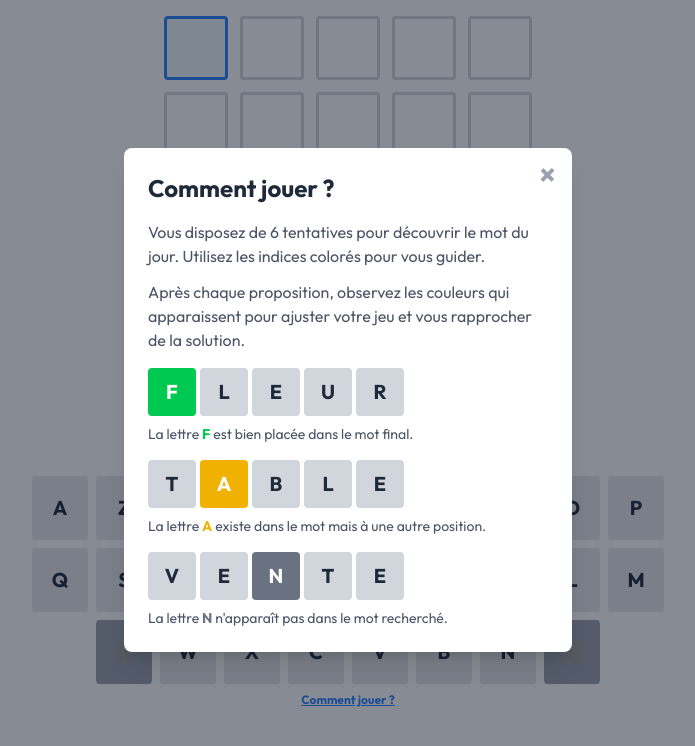
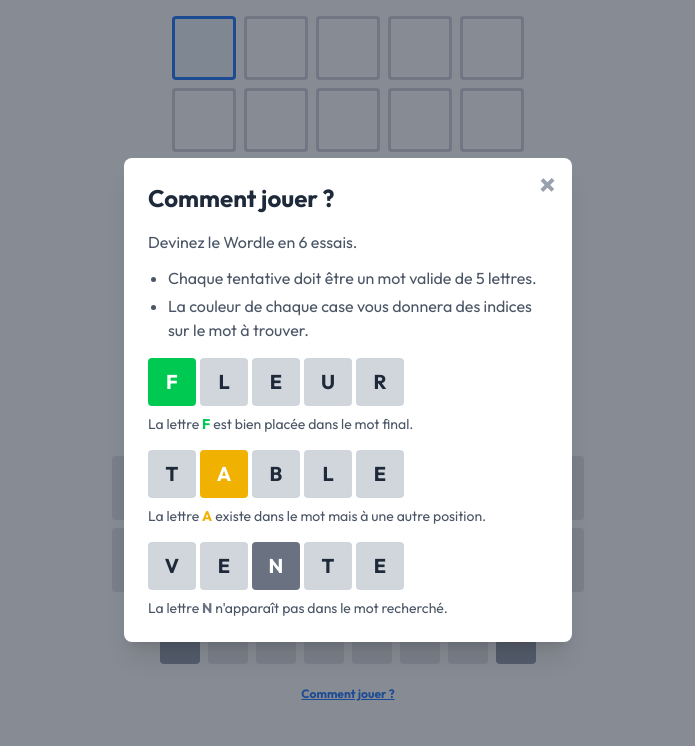
Before and after one commit to PexNet-Games/pexnet-wordle, an Angular app: page /wordle in a window 1280 px wide. Both pictures are taken after a click on the button "Comment jouer ?". Shown: the top 746 px of the page, without its empty margins (292-987 px from the left). Built offline with nearby package versions, Linux system fonts and the light colour scheme; grey boxes are pictures that could not be loaded; a web font is replaced by a local one.

Commit message:
feat: update instructions and improve layout for clarity

```diff
--- a/src/app/instructions-modal/instructions-modal.component.html
+++ b/src/app/instructions-modal/instructions-modal.component.html
@@ -21,14 +21,14 @@
 
       <!-- Description -->
       <div class="mb-4 space-y-3 font-normal text-gray-600">
-        <p>
-          Vous disposez de 6 tentatives pour découvrir le mot du jour. Utilisez
-          les indices colorés pour vous guider.
-        </p>
-        <p>
-          Après chaque proposition, observez les couleurs qui apparaissent pour
-          ajuster votre jeu et vous rapprocher de la solution.
-        </p>
+        <p>Devinez le Wordle en 6 essais.</p>
+        <ul class="list-disc space-y-1 pl-5">
+          <li>Chaque tentative doit être un mot valide de 5 lettres.</li>
+          <li>
+            La couleur de chaque case vous donnera des indices sur le mot à
+            trouver.
+          </li>
+        </ul>
       </div>
 
       <!-- Examples -->
--- a/src/app/wordle/wordle.component.html
+++ b/src/app/wordle/wordle.component.html
@@ -17,10 +17,10 @@
   </app-pop-up>
 
   <!-- Game Board -->
-  <div class="mb-4 flex flex-col gap-1 select-none sm:gap-2 md:gap-3">
+  <div class="mb-4 flex flex-col gap-1 select-none sm:gap-2 md:gap-2">
     @for (guess of guesses(); track $index; let rowIndex = $index) {
       <div
-        class="flex justify-center gap-1 sm:gap-2 md:gap-3"
+        class="flex justify-center gap-1 sm:gap-2 md:gap-2"
         [ngClass]="{
           shake: invalidWord() && rowIndex === getCurrentRowIndex(),
         }"
@@ -90,7 +90,7 @@
     }
 
     <!-- Virtual Keyboard -->
-    <div class="space-y-1 select-none sm:space-y-1.5 md:space-y-2">
+    <div class="mb-4 space-y-1 select-none sm:space-y-1.5 md:space-y-2">
       @for (row of keyboardRows; track $index; let rowIndex = $index) {
         <div
           class="flex justify-center gap-1 sm:gap-1.5 md:gap-2"
@@ -108,7 +108,7 @@
                     ? onBackspace()
                     : onLetterClick(key)
               "
-              class="h-10 min-w-8 cursor-pointer rounded text-sm font-semibold transition-colors duration-200 sm:h-12 sm:min-w-10 sm:text-base md:h-14 md:min-w-12 md:text-lg lg:h-16 lg:min-w-14 lg:text-xl"
+              class="h-10 min-w-6 cursor-pointer rounded text-sm font-semibold transition-colors duration-200 sm:h-12 sm:min-w-8 sm:text-base md:h-14 md:min-w-10 md:text-lg lg:h-16 lg:min-w-10 lg:text-xl"
               [ngClass]="{
                 'bg-gray-400 text-white hover:bg-gray-500':
                   key === 'ENTER' || key === 'BACKSPACE',
@@ -146,7 +146,7 @@
   <div class="mb-4 text-center">
     <button
       (click)="onShowInstructions()"
-      class="mt-2 text-xs text-blue-500 underline hover:text-blue-700"
+      class="cursor-pointer text-xs text-blue-500 underline hover:text-blue-700"
     >
       Comment jouer ?
     </button>
```
